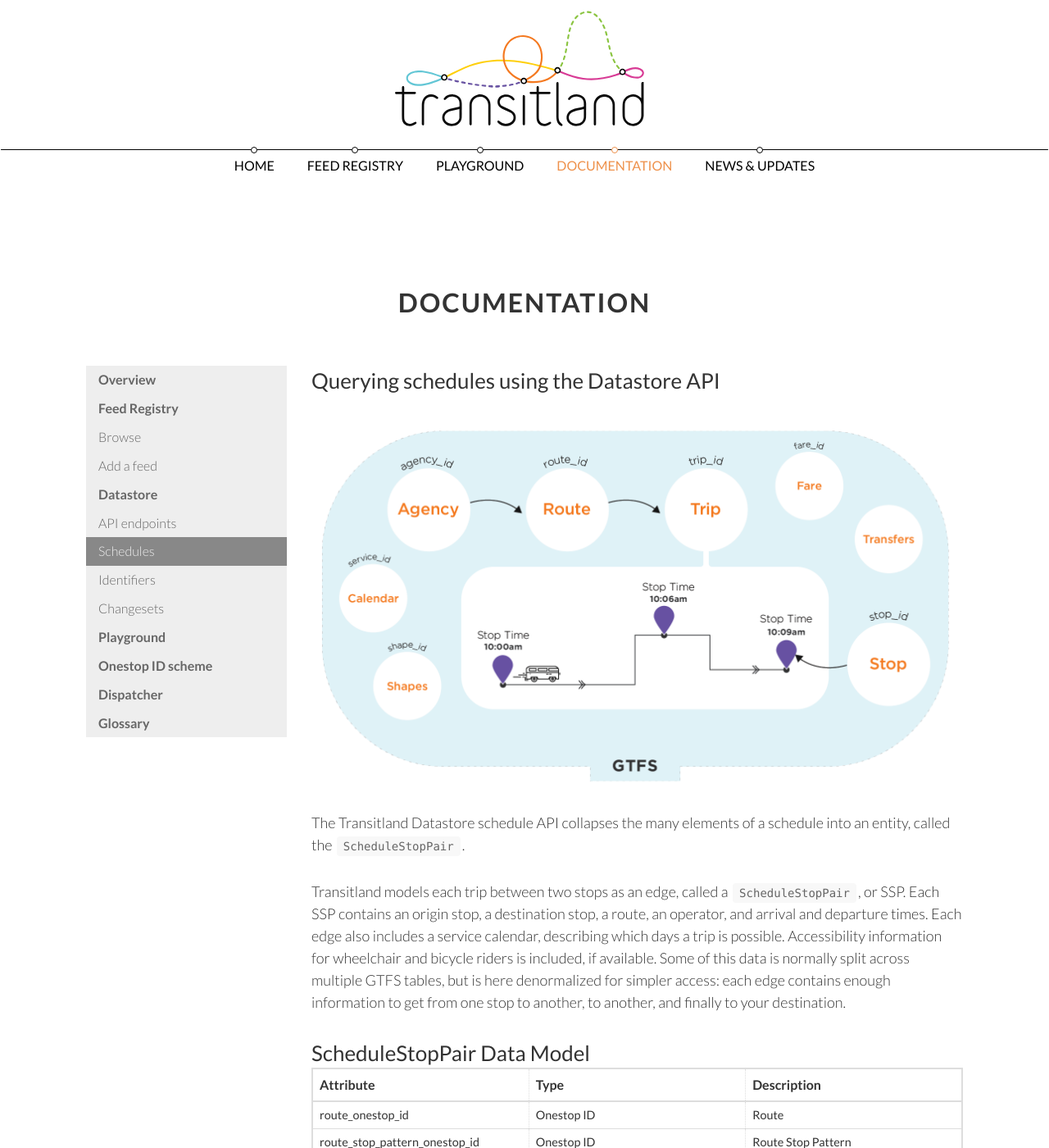
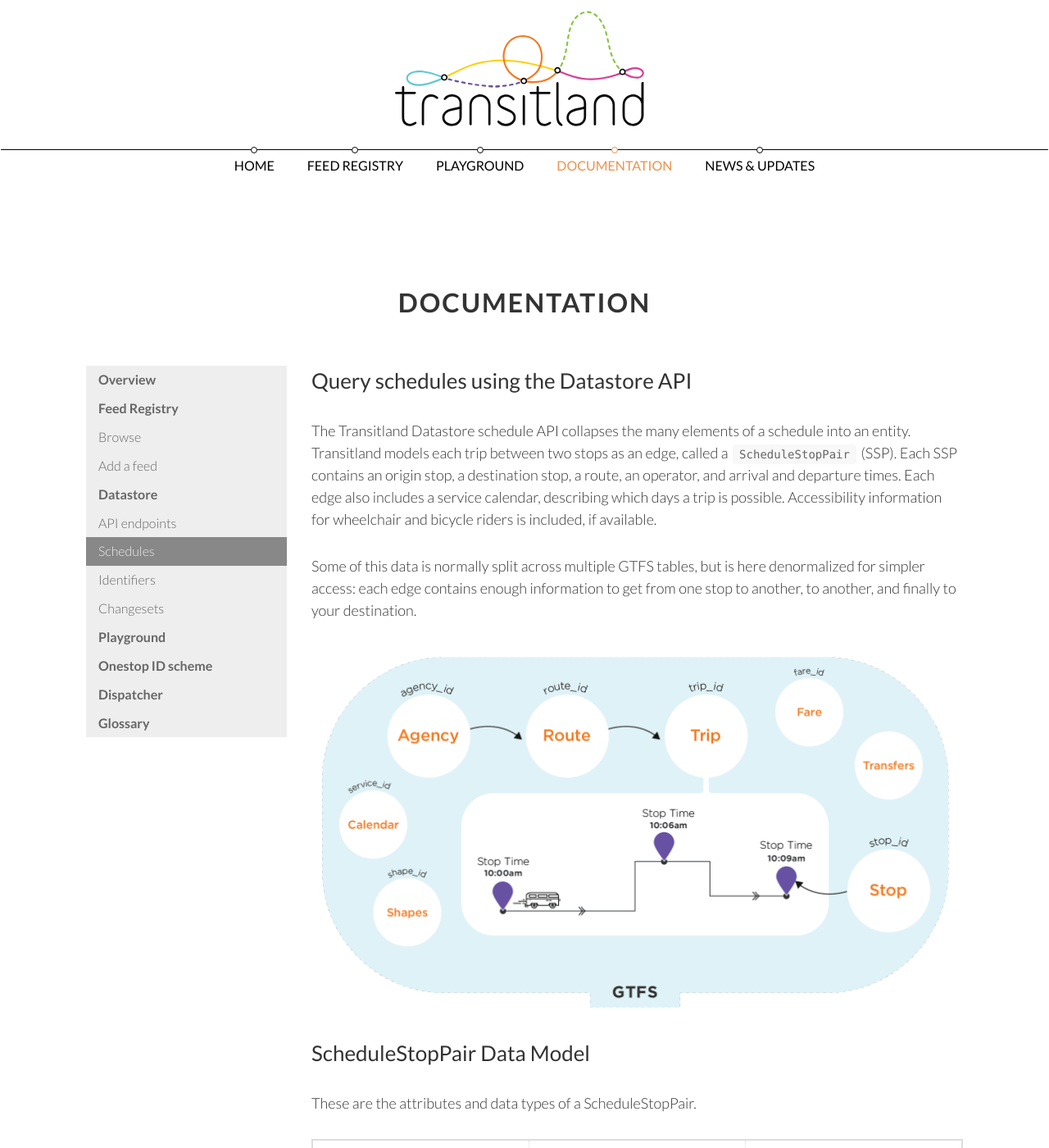
Before and after one commit to transitland/www-transit-land, a Jekyll site: the page built from documentation/datastore/schedules.md, in a window 1280 px wide and 1400 px high. Shown: the whole window at 82% size. Built offline with Jekyll 4.4.1, drawn with Linux system fonts in a browser that asks for light colours; nearby versions of some CDN libraries; some of the changed text lies outside the part shown.

Commit message:
clean up feed registry index, formatting for api ref

`````diff
--- a/documentation/datastore/schedules.md
+++ b/documentation/datastore/schedules.md
@@ -1,65 +1,69 @@
 ---
-title: Querying schedules using the Datastore API
+title: Query schedules using the Datastore API
 layout: documentation
 ---
 
+The Transitland Datastore schedule API collapses the many elements of a schedule into an entity. Transitland models each trip between two stops as an edge, called a `ScheduleStopPair` (SSP). Each SSP contains an origin stop, a destination stop, a route, an operator, and arrival and departure times. Each edge also includes a service calendar, describing which days a trip is possible. Accessibility information for wheelchair and bicycle riders is included, if available.
+
+Some of this data is normally split across multiple GTFS tables, but is here denormalized for simpler access: each edge contains enough information to get from one stop to another, to another, and finally to your destination.
+
 ![GTFS schematic](/images/schedule-api/ScheduleAPI_Chart_Final1.png)
-
-The Transitland Datastore schedule API collapses the many elements of a schedule into an entity, called the `ScheduleStopPair`.
-
-Transitland models each trip between two stops as an edge, called a `ScheduleStopPair`, or SSP. Each SSP contains an origin stop, a destination stop, a route, an operator, and arrival and departure times. Each edge also includes a service calendar, describing which days a trip is possible. Accessibility information for wheelchair and bicycle riders is included, if available. Some of this data is normally split across multiple GTFS tables, but is here denormalized for simpler access: each edge contains enough information to get from one stop to another, to another, and finally to your destination.
 
 ## ScheduleStopPair Data Model
 
-| Attribute                    | Type | Description |
-|------------------------------|------|-------------|
-| route_onestop_id             | Onestop ID | Route |
-| route_stop_pattern_onestop_id | Onestop ID | Route Stop Pattern |
-| operator_onestop_id          | Onestop ID | Operator |
-| origin_onestop_id            | Onestop ID | Origin stop |
-| origin_timezone              | String | Origin stop timezone |
-| origin_arrival_time          | Time | Time vehicle arrives at origin from previous stop |
-| origin_departure_time        | Time | Time vehicle leaves origin |
-| origin_timepoint_source      | Enum | Origin timepoint source |
-| origin_dist_traveled         | Number | Distance in meters along the associated Route Stop Pattern line geometry |
-| destination_onestop_id       | Onestop ID | Destination stop |
-| destination_timezone         | String | Destination stop timezone |
-| destination_arrival_time     | Time | Time vehicle arrives at destination |
-| destination_departure_time   | Time | Time vehicle leaves destination for next stop |
-| destination_timepoint_source | Enum | Destination timepoint source |
-| destination_dist_traveled    | Number | Distance in meters along the associated Route Stop Pattern line geometry |
-| window_start                 | Time | The previous known exact timepoint |
-| window_end                   | Time | The next known exact timepoint |
-| trip                         | String | A text label for a sequence of edges |
-| trip_headsign                | String | A human friendly description of the ultimate destination |
-| trip_short_name              | String | A commonly known human-readable trip identifier, e.g. a train number |
-| block_id                     | String | A block of trips made by the same vehicle |
-| service_start_date           | Date | Date service begins |
-| service_end_date             | Date | Date service ends |
-| service_days_of_week         | Boolean Array | Scheduled service, in ISO order (Monday -> Sunday) |
-| service_added_dates          | Date Array | Array of additional dates service is scheduled |
-| service_except_dates         | Date Array | Array of dates service is NOT scheduled (Holidays, etc.) |
-| wheelchair_accessible        | Boolean | Wheelchair accessible: true, false, or null (unknown) |
-| bikes_allowed                | Boolean | Bike accessible: true, false, or null (unknown) |
-| drop_off_type                | Enum | Passenger drop-off |
-| pickup_type                  | Enum | Passenger pickup |
+These are the attributes and data types of a ScheduleStopPair.
 
-### Data types
+| Attribute | Type | Description |
+|-----------|------|---------|
+| `route_onestop_id`             | Onestop ID | Route |
+| `route_stop_pattern_onestop_id` | Onestop ID | Route Stop Pattern |
+| `operator_onestop_id`         | Onestop ID | Operator |
+| `origin_onestop_id`            | Onestop ID | Origin stop |
+| `origin_timezone`              | String | Origin stop timezone |
+| `origin_arrival_time`          | Time | Time vehicle arrives at origin from previous stop |
+| `origin_departure_time`        | Time | Time vehicle leaves origin |
+| `origin_timepoint_source`      | Enum | Origin timepoint source |
+| `origin_dist_traveled`         | Number | Distance in meters along the associated Route Stop Pattern line geometry |
+| `destination_onestop_id`       | Onestop ID | Destination stop |
+| `destination_timezone`         | String | Destination stop timezone |
+| `destination_arrival_time`     | Time | Time vehicle arrives at destination |
+| `destination_departure_time`   | Time | Time vehicle leaves destination for next stop |
+| `destination_timepoint_source` | Enum | Destination timepoint source |
+| `destination_dist_traveled`    | Number | Distance in meters along the associated Route Stop Pattern line geometry |
+| `window_start`                 | Time | The previous known exact timepoint |
+| `window_end`                   | Time | The next known exact timepoint |
+| `trip`                         | String | A text label for a sequence of edges |
+| `trip_headsign`                | String | A human-friendly description of the ultimate destination |
+| `trip_short_name`              | String | A commonly known human-readable trip identifier, such as a train number |
+| `block_id`                     | String | A block of trips made by the same vehicle |
+| `service_start_date`           | Date | Date service begins |
+| `service_end_date`             | Date | Date service ends |
+| `service_days_of_week`         | Boolean Array | Scheduled service, in ISO order (Monday to Sunday) |
+| `service_added_dates`          | Date Array | Array of additional dates service is scheduled |
+| `service_except_dates`         | Date Array | Array of dates service is not scheduled (for example, holidays) |
+| `wheelchair_accessible`        | Boolean | Wheelchair accessible: true, false, or null (unknown) |
+| `bikes_allowed`                | Boolean | Bike accessible: true, false, or null (unknown) |
+| `drop_off_type`                | Enum | Passenger drop-off |
+| `pickup_type`                  | Enum | Passenger pickup
 
-Times can be specified with more than 24 hours, as specified by GTFS. For example, 25:10 is 1:10am the day after the trip begins.
+## Data types
 
-Timepoint Source
+Times can be specified with more than 24 hours, as indicated by GTFS. For example, 25:10 is 1:10am the day after the trip begins.
+
+### Timepoint source
+
  * gtfs_exact: An exact timepoint in the GTFS
  * gtfs_interpolated: An interpolated timepoint in the GTFS
  * transitland_interpolated_linear: Interpolated based on linear stop sequence
  * transitland_interpolated_geometric: Interpolated based on straight-line distance
  * transitland_interpolated_shape: Interpolated based on shape_dist_traveled
 
-Pickup (origin) and drop-off (destination)
+### Pickup (origin) and drop-off (destination)
+
  * null: Regularly scheduled pickup and drop-off
  * unavailable: Pickup or drop-off not available
  * ask_driver: Ask the driver for pickup or drop-off
- * ask_agency: Phone agency to schedule in advance
+ * ask_agency: Phone the agency to schedule in advance
 
 ## Query parameters
 
@@ -67,21 +71,21 @@
 
 | Query parameter        | Type | Description | Example |
 |------------------------|------|-------------|---------|
-| origin_onestop_id        | Onestop ID | Origin Stop. Accepts multiple separated by commas. | [from Embarcadero BART](http://transit.land/api/v1/schedule_stop_pairs?origin_onestop_id=s-9q8znb12j1-embarcadero) |
-| destination_onestop_id   | Onestop ID | Destination Stop. Accepts multiple separated by commas. | [to Montgomery St. BART](http://transit.land/api/v1/schedule_stop_pairs?destination_onestop_id=s-9q8yyxq427-montgomeryst)
-| route_onestop_id         | Onestop ID | Route. Accepts multiple separated by commas. | [on Muni N](http://transit.land/api/v1/schedule_stop_pairs?route_onestop_id=r-9q8y-n) |
-| route_stop_pattern_onestop_id | Onestop ID | Route Stop Pattern. Accepts multiple separated by commas. | [with Route Stop Pattern](http://transit.land/api/v1/schedule_stop_pairs?route_stop_pattern_onestop_id=r-9q8y-n-21866a-06d86d) |
-| operator_onestop_id      | Onestop ID | Operator. Accepts multiple separated by commas. | [on BART](http://transit.land/api/v1/schedule_stop_pairs?operator_onestop_id=o-9q9-bart) |
-| service_date             | Date | Service operates on a date | [valid on 2015-10-26](http://transit.land/api/v1/schedule_stop_pairs?date=2015-10-26) |
-| service_from_date        | Date | Service operates on a date, or in the future | [valid on and after 2015-10-26](http://transit.land/api/v1/schedule_stop_pairs?service_from_date=2015-10-26) |
-| service_before_date      | Date | Service operates up to and including date | [valid on and before 2015-11-30](http://transit.land/api/v1/schedule_stop_pairs?service_before_date=2015-11-30) |
-| origin_departure_between | Time,Time | Origin departure time between two times | [departing between 07:00 - 09:00](http://transit.land/api/v1/schedule_stop_pairs?origin_departure_between=07:00:00,09:00:00) |
-| trip                     | String | Trip identifier | [on trip '03SFO11SUN'](http://transit.land/api/v1/schedule_stop_pairs?trip=03SFO11SUN) |
-| bbox                     | Lon1,Lat1,Lon2,Lat2 | Origin Stop within bounding box | [in the Bay Area](http://transit.land/api/v1/schedule_stop_pairs?bbox=-123.057,36.701,-121.044,38.138)
+| `origin_onestop_id`        | Onestop ID | Origin Stop. Accepts multiple separated by commas. | [from Embarcadero BART](http://transit.land/api/v1/schedule_stop_pairs?origin_onestop_id=s-9q8znb12j1-embarcadero) |
+| `destination_onestop_id`   | Onestop ID | Destination Stop. Accepts multiple separated by commas. | [to Montgomery St. BART](http://transit.land/api/v1/schedule_stop_pairs?destination_onestop_id=s-9q8yyxq427-montgomeryst)
+| `route_onestop_id`         | Onestop ID | Route. Accepts multiple separated by commas. | [on Muni N](http://transit.land/api/v1/schedule_stop_pairs?route_onestop_id=r-9q8y-n) |
+| `route_stop_pattern_onestop_id` | Onestop ID | Route Stop Pattern. Accepts multiple separated by commas. | [with Route Stop Pattern](http://transit.land/api/v1/schedule_stop_pairs?route_stop_pattern_onestop_id=r-9q8y-n-21866a-06d86d) |
+| `operator_onestop_id`      | Onestop ID | Operator. Accepts multiple separated by commas. | [on BART](http://transit.land/api/v1/schedule_stop_pairs?operator_onestop_id=o-9q9-bart) |
+| `service_date`             | Date | Service operates on a date | [valid on 2015-10-26](http://transit.land/api/v1/schedule_stop_pairs?date=2015-10-26) |
+| `service_from_date`        | Date | Service operates on a date, or in the future | [valid on and after 2015-10-26](http://transit.land/api/v1/schedule_stop_pairs?service_from_date=2015-10-26) |
+| `service_before_date`      | Date | Service operates up to and including date | [valid on and before 2015-11-30](http://transit.land/api/v1/schedule_stop_pairs?service_before_date=2015-11-30) |
+| `origin_departure_between` | Time,Time | Origin departure time between two times | [departing between 07:00 - 09:00](http://transit.land/api/v1/schedule_stop_pairs?origin_departure_between=07:00:00,09:00:00) |
+| `trip`                     | String | Trip identifier | [on trip '03SFO11SUN'](http://transit.land/api/v1/schedule_stop_pairs?trip=03SFO11SUN) |
+| `bbox`                     | Lon1,Lat1,Lon2,Lat2 | Origin Stop within bounding box | [in the Bay Area](http://transit.land/api/v1/schedule_stop_pairs?bbox=-123.057,36.701,-121.044,38.138)
 
 ## Response format
 
-````json
+```json
 {
     "schedule_stop_pairs": [
         {
@@ -136,4 +140,4 @@
         "total": 2817329
     }
 }
-````
+```
`````
Also changed, not shown: documentation/feed-registry/index.md (+1 -6 lines).
